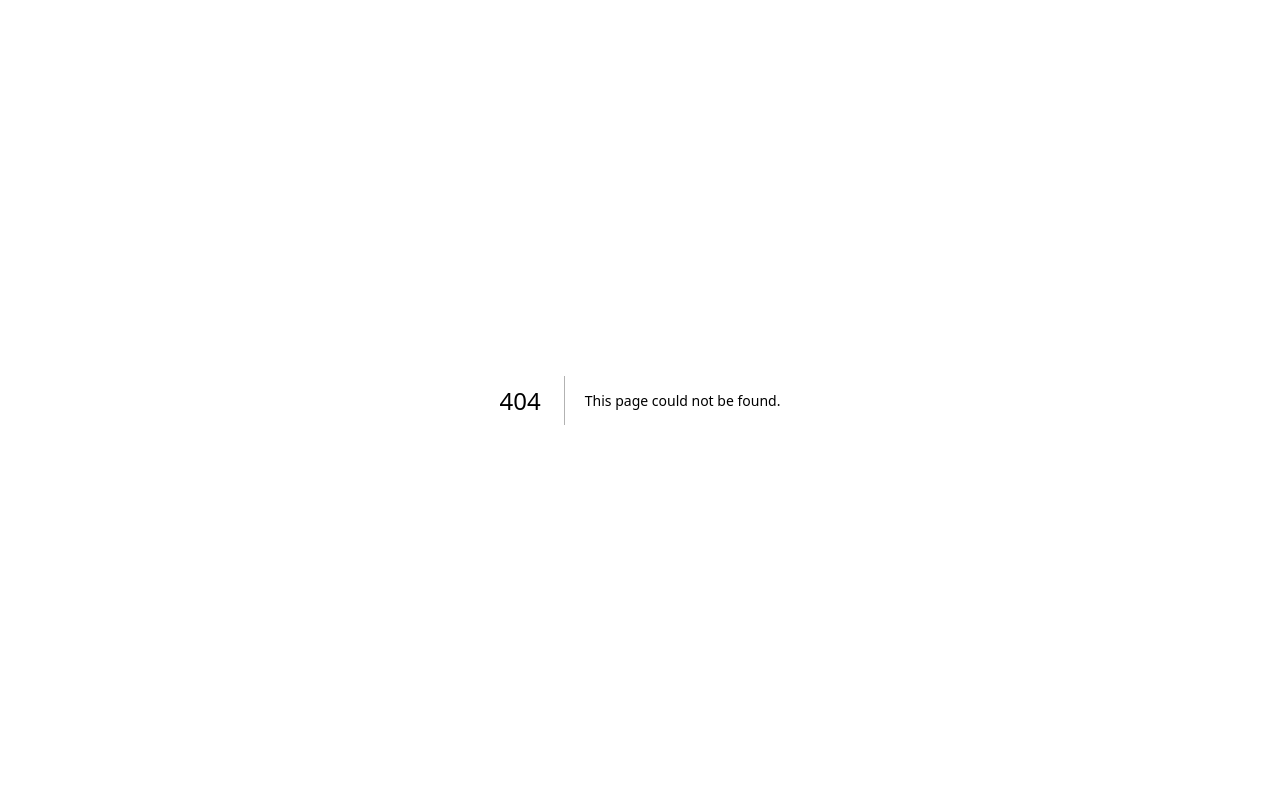
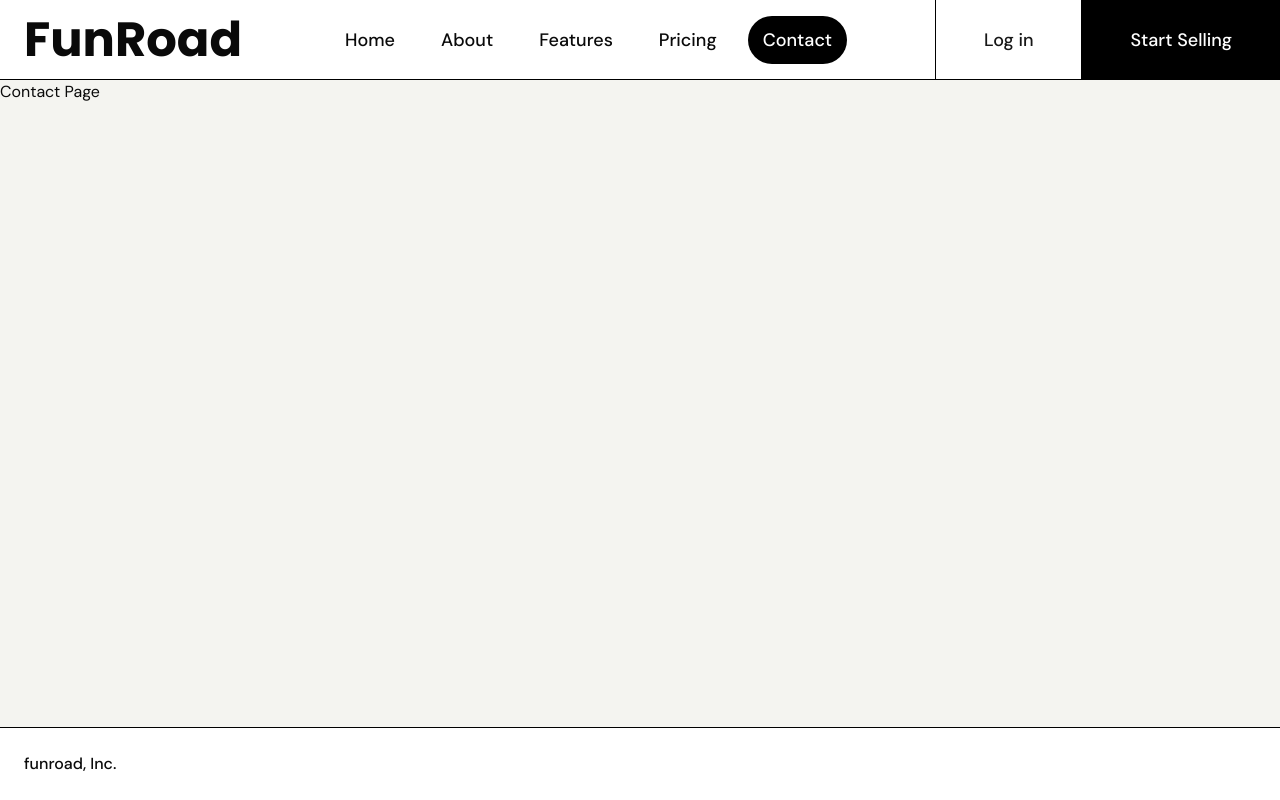
Before and after one commit to fewzfewz/multi-tenant-ecommerce, a Next.js app: page /contact in a window 1280 px wide. Before the commit this address had no page. Built offline with nearby package versions, Linux system fonts and the light colour scheme.

Commit message:
Home layout

```diff
--- /dev/null
+++ b/src/app/(home)/about/page.tsx
@@ -0,0 +1,4 @@
+const Page=() => {
+    return <div>About Page</div>;
+};
+export default Page;
--- /dev/null
+++ b/src/app/(home)/contact/page.tsx
@@ -0,0 +1,4 @@
+const Page = () => {
+    return <div>Contact Page</div>;
+};
+export default Page;
--- /dev/null
+++ b/src/app/(home)/features/page.tsx
@@ -0,0 +1,4 @@
+const Page = () => {
+    return <div>Features Page</div>;
+};
+export default Page;
--- /dev/null
+++ b/src/app/(home)/footer.tsx
@@ -0,0 +1,9 @@
+export const Footer =()=>{
+    return(
+        <footer className="flex border-t justify-between font-medium p-6">
+            <div className="flex items-center gap-2">
+                <p>funroad, Inc.</p>
+            </div>
+        </footer>
+    )
+}
--- /dev/null
+++ b/src/app/(home)/layout.tsx
@@ -0,0 +1,21 @@
+import { Footer } from "./footer";
+import { Navbar } from "./navbar";
+
+interface Props{
+    children: React.ReactNode;
+}
+
+
+const layout =({children}:Props)=>{
+    return (
+        <div className="flex flex-col min-h-screen">
+            <Navbar/>
+            <div className="flex-1 bg-[#f4f4f0]">
+                {children}
+            </div>
+            <Footer/>
+        </div>
+    )
+}
+
+export default layout
--- /dev/null
+++ b/src/app/(home)/navbar-sidebar.tsx
@@ -0,0 +1,52 @@
+import { ScrollArea } from "@/components/ui/scroll-area";
+import { Sheet, SheetContent, SheetHeader, SheetTitle } from "@/components/ui/sheet";
+import Link from "next/link";
+
+interface NavbarItem {
+    href: string;
+    children: React.ReactNode;
+}
+
+interface props{
+    items: NavbarItem[];
+    open: boolean;
+    onOpenChange: (open: boolean) => void;
+}
+
+export const NavbarSidebar = ({ items, open, onOpenChange }: props) => {
+    return(
+        <Sheet open={open} onOpenChange={onOpenChange}>
+            <SheetContent side="left" className="p-0 transition-none">
+                <SheetHeader className="p-4 border-b">
+                        <SheetTitle>Menu </SheetTitle>
+                </SheetHeader>
+                <ScrollArea className="flex flex-col overflow-y-auto h-full pb-2">
+                    {items.map((item) => (
+                        <Link
+                            key={item.href}
+                            href={item.href}
+                            className="w-full text-left p-4 hover:bg-black hover:text-white flex items-center text-base font-medium"
+                            onClick={() => onOpenChange(false)}
+                         >
+                            {item.children}
+                        </Link>
+                    ))}
+                    <div className="border-t">
+                        <Link
+                            onClick={() => onOpenChange(false)}
+                            className="w-full text-left p-4 hover:bg-black hover:text-white flex items-center text-base font-medium"
+                            href={"/sign-in"}>
+                                Log in
+                        </Link>
+                        <Link
+                            onClick={() => onOpenChange(false)}
+                            className="w-full text-left p-4 hover:bg-black hover:text-white flex items-center text-base font-medium"
+                            href={"/sign-up"}>
+                                Start selling
+                        </Link>
+                    </div>
+                </ScrollArea>
+            </SheetContent>
+        </Sheet>
+    )
+}
--- /dev/null
+++ b/src/app/(home)/navbar.tsx
@@ -0,0 +1,85 @@
+"use client"
+
+import { Button } from "@/components/ui/button";
+import { cn } from "@/lib/utils"
+import { Poppins } from "next/font/google"
+import Link from "next/link"
+import { usePathname } from "next/navigation";
+import { NavbarSidebar } from "./navbar-sidebar";
+import { useState } from "react";
+import { MenuIcon } from "lucide-react";
+
+const poppins=Poppins({
+    subsets:["latin"],
+    weight:["700"]
+})
+
+interface NavbarItemProps{
+    href:string;
+    children:React.ReactNode;
+    isActive?:boolean;
+}
+
+const NavbarItem=({href, children, isActive}:NavbarItemProps)=>{
+    return (
+    <Button asChild variant={"outline"} className={ cn("bg-transparent hover:bg-transparent rounded-full hover:border-primary border-transparent px-3.5 text-lg",
+        isActive && "bg-black text-white hover:bg-black hover:text-white"
+    )}>
+        <Link href={href}>
+            {children}
+        </Link>
+        </Button>
+    )
+}
+
+const navbarItems=[
+    {href:"/", children:"Home"},
+    {href:"/about", children:"About"},
+    {href:"/features", children:"Features"},
+    {href:"/pricing", children:"Pricing"},
+    {href:"/contact", children:"Contact"}
+]
+
+
+export const Navbar=()=>{
+    const pathname= usePathname()
+    const [isSidebarOpen, setIsSidebarOpen]=useState(false)
+    return (
+        <nav className="h-20 flex border-b justify-between font-medium bg-white">
+            <Link href={"/"} className="pl-6 flex items-center">
+                <span className={cn('text-5xl font-semibold', poppins.className)}>
+                    FunRoad
+                </span>
+            </Link>
+
+            <NavbarSidebar items={navbarItems} open={isSidebarOpen} onOpenChange={setIsSidebarOpen}/>
+
+            <div className="items-center gap-4 hidden lg:flex">
+                {navbarItems.map((item)=>(
+                    <NavbarItem key={item.href} href={item.href} isActive={pathname===item.href}>
+                        {item.children}
+                    </NavbarItem>
+                ))}
+            </div>
+            <div className="hidden lg:flex">
+                <Button variant={'secondary'}  asChild
+                    className="border-l border-t-0 border-b-0 border-r-0 px-12 h-full rounded-none bg-white hover:bg-pink-400 transition-colors text-lg"
+                >
+                    <Link href={"/sign-in"}>
+                        Log in
+                    </Link>
+                </Button>
+                <Button  asChild className="border-l border-t-0 border-b-0 border-r-0 px-12 h-full rounded-none bg-black text-white hover:text-black hover:bg-pink-400 transition-colors text-lg">
+                    <Link href={"/sign-up"}>
+                        Start Selling
+                    </Link>
+                </Button>
+            </div>
+            <div className="flex lg:hidden items-center justify-center">
+                <Button variant={"ghost"} onClick={()=>setIsSidebarOpen(true)} className="size-12 border-transparent">
+                    <MenuIcon/>
+                </Button>
+            </div>
+        </nav>
+    )
+}
--- /dev/null
+++ b/src/app/(home)/pricing/page.tsx
@@ -0,0 +1,4 @@
+const Page = () => {
+    return <div>Pricing Page</div>;
+};
+export default Page;
--- a/src/components/ui/checkbox.tsx
+++ b/src/components/ui/checkbox.tsx
@@ -15,6 +15,7 @@ function Checkbox({
       data-slot="checkbox"
       className={cn(
         "peer border-input dark:bg-input/30 data-[state=checked]:bg-primary data-[state=checked]:text-primary-foreground dark:data-[state=checked]:bg-primary data-[state=checked]:border-primary focus-visible:border-ring focus-visible:ring-ring/50 aria-invalid:ring-destructive/20 dark:aria-invalid:ring-destructive/40 aria-invalid:border-destructive size-4 shrink-0 rounded-[4px] border shadow-xs transition-shadow outline-none focus-visible:ring-[3px] disabled:cursor-not-allowed disabled:opacity-50",
+        "bg-white",
         className
       )}
       {...props}
--- a/src/components/ui/progress.tsx
+++ b/src/components/ui/progress.tsx
@@ -15,7 +15,7 @@ function Progress({
       data-slot="progress"
       className={cn(
         "relative h-3 w-full overflow-hidden rounded-full",
-        "border bg-transparent",
+        "border bg-white",
         className
       )}
       {...props}
--- a/src/components/ui/textarea.tsx
+++ b/src/components/ui/textarea.tsx
@@ -7,8 +7,8 @@ function Textarea({ className, ...props }: React.ComponentProps<"textarea">) {
     <textarea
       data-slot="textarea"
       className={cn(
-        "border-input placeholder:text-muted-foreground focus-visible:border-ring focus-visible:ring-ring/50 aria-invalid:ring-destructive/20 dark:aria-invalid:ring-destructive/40 aria-invalid:border-destructive dark:bg-input/30 flex field-sizing-content min-h-16 w-full rounded-md border bg-transparent px-3 py-2 text-base transition-[color,box-shadow] outline-none focus-visible:ring-[3px] disabled:cursor-not-allowed disabled:opacity-50",
-        "md:text-base",
+        "border-input placeholder:text-muted-foreground focus-visible:border-ring focus-visible:ring-ring/50 aria-invalid:ring-destructive/20 dark:aria-invalid:ring-destructive/40 aria-invalid:border-destructive dark:bg-input/30 flex field-sizing-content min-h-16 w-full rounded-md border px-3 py-2 text-base transition-[color,box-shadow] outline-none focus-visible:ring-[3px] disabled:cursor-not-allowed disabled:opacity-50",
+        "md:text-base bg-white",
         className
       )}
       {...props}
```
Also changed, not shown: src/app/(home)/page.tsx (renamed from src/app/page.tsx).
